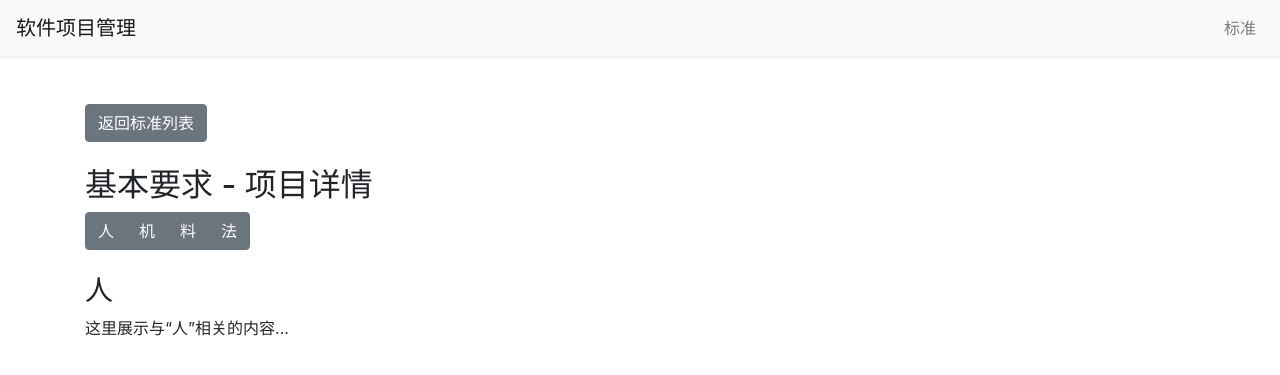
After one commit to SmallBbbb/2024-Software-Project-Management, a Django app: page /project/12/ in a window 1280 px wide. The commit adds this page. Shown: the top 375 px of the page. Run offline with Django 5.2, Linux system fonts and the light colour scheme; data comes from the database, SQL or seed files in the repository; both versions use the stored data as it was after the commit.

Commit message:
v0.1.0
Date: 2024.12.8
Details:
1.增加了每个项目具体的详情页面
2.修复了部分bug

```diff
--- a/Project/models.py
+++ b/Project/models.py
@@ -157,7 +157,7 @@ class Project(models.Model):
     Sample = models.CharField(max_length=200, null=False)
 
     # 设置 default 为一个已存在的标准实例
-    standard = models.ForeignKey(Standard, on_delete=models.CASCADE, related_name='projects', default=1)  # 假设 ID 为 1 的 Standard 是默认的
+    standard = models.ForeignKey(Standard, on_delete=models.CASCADE, related_name='projects')  # 假设 ID 为 1 的 Standard 是默认的
 
     def clean(self):
         try:
@@ -204,6 +204,9 @@ class TestStaff(models.Model):
     TestFile = models.CharField(max_length=100, null=False, unique=True)
     AuthCertification = models.CharField(max_length=100, null=False, unique=True)
 
+    project = models.ForeignKey('Project', on_delete=models.CASCADE, related_name='projects1')
+
+
     def clean(self):
         # 验证 Name 是否确实对应 User 模型中的 Name
         try:
@@ -225,7 +228,7 @@ class TestStaff(models.Model):
             raise ValidationError({'Project': 'Project does not exist.'})
 
     def __str__(self):
-        return self
+        return f"{self.Project} - {self.StandardName} ({self.StandardNumber})"
 
 '''
 设备模型(Equipment)
@@ -252,6 +255,9 @@ class Equipment(models.Model):
     Manufacturer = models.CharField(max_length=50, null=False)
     Photo = models.CharField(max_length=50, null=False)
     Detail = models.CharField(max_length=200, null=False)
+
+    project = models.ForeignKey('Project', on_delete=models.CASCADE, related_name='projects2')
+
 
     class Meta:
         # 保证以下三元组的唯一性
@@ -280,7 +286,7 @@ class Equipment(models.Model):
             raise ValidationError({'Project': 'Project does not exist.'})
 
     def __str__(self):
-        return self
+        return f"{self.Project} - {self.StandardName} ({self.StandardNumber})"
 
 '''
 规程表(Regulation)
@@ -302,6 +308,9 @@ class Regulation(models.Model):
     ClauseNumber = models.CharField(max_length=50, null=False)
     Regulation = models.CharField(max_length=100, null=False)
 
+    project = models.ForeignKey('Project', on_delete=models.CASCADE, related_name='projects3')
+
+
     def clean(self):
         try:
             Project.objects.get(
@@ -315,7 +324,7 @@ class Regulation(models.Model):
             raise ValidationError({'Project': 'Project does not exist.'})
 
     def __str__(self):
-        return self
+        return f"{self.Project} - {self.StandardName} ({self.StandardNumber})"
 '''
 比对测试模型(Comparison)
     ID	            INT	        比对测试在本表中的ID
@@ -339,6 +348,9 @@ class Comparison(models.Model):
     ClauseNumber = models.CharField(max_length=50, null=False)
     StartDate = models.DateTimeField()
     FinishedDate = models.DateTimeField(blank=True, null=True)
+
+    project = models.ForeignKey('Project', on_delete=models.CASCADE, related_name='projects4')
+
 
     def clean(self):
         if self.FinishedDate is None:
@@ -365,7 +377,7 @@ class Comparison(models.Model):
             raise ValidationError({'Project': 'Project does not exist.'})
 
     def __str__(self):
-        return self
+        return f"{self.Project} - {self.StandardName} ({self.StandardNumber})"
 '''
 样品模型(Sample)
     ID	            INT	        样品在本表中的ID
--- a/Project/urls.py
+++ b/Project/urls.py
@@ -9,6 +9,7 @@ urlpatterns = [
     path('admin_standard/', views.admin_standard, name='admin_standard'),
     path('upload_standard/', views.upload_standard, name='upload_standard'),
     path('standard/<int:standard_id>/projects/', views.standard_projects, name='standard_projects'),
+    path('project/<int:project_id>/', views.project_detail, name='project_detail'),
 
 
     # 可以添加更多的URL模式
--- a/Project/views.py
+++ b/Project/views.py
@@ -13,7 +13,7 @@ from django.shortcuts import render, redirect
 from django.http import HttpResponse
 from django.core.exceptions import ValidationError
 from django.shortcuts import render, get_object_or_404
-from .models import Standard, Project
+from .models import Standard, Project, TestStaff, Equipment, Sample, Regulation, Comparison
 
 
 def index_view(request):
@@ -115,42 +115,62 @@ def standard_projects(request, standard_id):
                 # 加载 Excel 文件
                 wb = load_workbook(uploaded_file)
                 sheet = wb.active
+                print(f"Excel file loaded successfully. Sheet name: {sheet.title}")
 
-                # 假设 Excel 中的数据从第二行开始，第一行是标题
                 for row in sheet.iter_rows(min_row=2, values_only=True):
-                    # 获取 Excel 行数据
+                    print(f"Row data: {row}")
+
+                    # 检查数据是否完整
+                    if None in row:
+                        print(f"Skipping row with empty value: {row}")
+                        continue
+
                     broad_category, category, name, standard_name, standard_number, clause_number = row
 
-                    # 验证数据是否完整（可根据需要调整）
-                    if not all([broad_category, category, name, standard_name, standard_number, clause_number]):
-                        continue  # 跳过不完整的行
+                    # 在这里通过 standard_id 获取 Standard 实例
+                    try:
+                        standard = Standard.objects.get(id=standard_id)
+                    except Standard.DoesNotExist:
+                        print(f"Standard with id {standard_id} does not exist. Skipping project creation.")
+                        continue
 
-                    # 在数据库中创建新项目（Project）
-                    Project.objects.create(
-                        BroadCategory=broad_category,
-                        Category=category,
-                        Project=name,
-                        StandardName=standard_name,
-                        StandardNumber=standard_number,
-                        ClauseNumber=clause_number,
-                        Staff='',
-                        Equipment='',
-                        Procedure='',
-                        Sample='',
-                    )
+                    try:
+                        # 在数据库中创建新项目，并将其与正确的 Standard 关联
+                        project = Project.objects.create(
+                            BroadCategory=broad_category,
+                            Category=category,
+                            Project=name,
+                            StandardName=standard_name,
+                            StandardNumber=standard_number,
+                            ClauseNumber=clause_number,
+                            standard=standard,  # 设置外键关联
+                        )
+                        print(f"Created new project: {project.Project}")
+
+                    except Exception as e:
+                        print(f"Error occurred while creating project {name}: {e}")
+                        # 记录错误并向用户展示错误消息
+                        messages.error(request, f"创建项目 {name} 时出错: {e}")
+                        continue  # 继续处理下一个项目
 
                 # 提示成功信息
                 messages.success(request, '文件上传成功，项目数据已导入。')
-                return redirect('standard_projects')  # 上传成功后跳转到标准页面
 
             except Exception as e:
-                error_message = f"文件处理出错: {e}"
+                print(f"Error occurred while processing the file: {e}")
+                # 记录文件处理错误
+                messages.error(request, f"文件处理出错: {e}")
 
-        # 获取所有项目数据
-    projects = Project.objects.all()
+    # 获取所有项目数据
+    projects = Project.objects.filter(standard=standard)
 
     # 渲染模板，传递标准、项目
     return render(request, 'standard_projects.html', {
         'standard': standard,
         'projects': projects,
     })
+
+
+def project_detail(request, project_id):
+    project = get_object_or_404(Project, id=project_id)
+    return render(request, 'project_detail.html', {'project': project})
--- /dev/null
+++ b/templates/project_detail.html
@@ -0,0 +1,90 @@
+<!DOCTYPE html>
+<html lang="en">
+<head>
+    <meta charset="UTF-8">
+    <title><!DOCTYPE html>
+<html lang="zh-CN">
+<head>
+    <meta charset="UTF-8">
+    <meta name="viewport" content="width=device-width, initial-scale=1.0">
+    <title>{{ project.Project }} - 项目详情</title>
+    <link href="https://cdn.jsdelivr.net/npm/bootstrap@4.6.2/dist/css/bootstrap.min.css" rel="stylesheet">
+</head>
+<body>
+
+<!-- 顶部导航栏 -->
+<nav class="navbar navbar-expand-lg navbar-light bg-light shadow-sm">
+    <a class="navbar-brand" href="{% url 'index_view' %}">软件项目管理</a>
+    <div class="collapse navbar-collapse" id="navbarNav">
+        <ul class="navbar-nav ml-auto">
+            <li class="nav-item">
+                <a class="nav-link" href="{% url 'admin_standard' %}">标准</a>
+            </li>
+        </ul>
+    </div>
+</nav>
+
+<!-- 页面内容 -->
+<div class="container my-5">
+    <!-- 返回按钮 -->
+    <a href="{% url 'admin_standard' %}" class="btn btn-secondary mb-4">返回标准列表</a>
+
+    <h2>{{ project.Project }} - 项目详情</h2>
+
+    <!-- 四个子页面按钮 -->
+    <div class="btn-group" role="group" aria-label="Basic example">
+        <button type="button" class="btn btn-secondary" onclick="showTab('person')">人</button>
+        <button type="button" class="btn btn-secondary" onclick="showTab('machine')">机</button>
+        <button type="button" class="btn btn-secondary" onclick="showTab('material')">料</button>
+        <button type="button" class="btn btn-secondary" onclick="showTab('method')">法</button>
+    </div>
+
+    <!-- 子页面内容 -->
+    <div id="person" class="mt-4 tab-content" style="display:none;">
+        <h3>人</h3>
+        <p>这里展示与“人”相关的内容...</p>
+    </div>
+    <div id="machine" class="mt-4 tab-content" style="display:none;">
+        <h3>机</h3>
+        <p>这里展示与“机”相关的内容...</p>
+    </div>
+    <div id="material" class="mt-4 tab-content" style="display:none;">
+        <h3>料</h3>
+        <p>这里展示与“料”相关的内容...</p>
+    </div>
+    <div id="method" class="mt-4 tab-content" style="display:none;">
+        <h3>法</h3>
+        <p>这里展示与“法”相关的内容...</p>
+    </div>
+</div>
+
+<!-- 引入 JS 脚本 -->
+<script src="https://code.jquery.com/jquery-3.6.0.min.js"></script>
+<script src="https://cdn.jsdelivr.net/npm/bootstrap@4.6.2/dist/js/bootstrap.bundle.min.js"></script>
+
+<script>
+    // 初始时显示“人”部分
+    document.getElementById('person').style.display = 'block';
+
+    // 切换显示的Tab
+    function showTab(tabName) {
+        // 隐藏所有Tab内容
+        var tabs = document.querySelectorAll('.tab-content');
+        tabs.forEach(function(tab) {
+            tab.style.display = 'none';
+        });
+
+        // 显示选中的Tab
+        var selectedTab = document.getElementById(tabName);
+        selectedTab.style.display = 'block';
+    }
+</script>
+
+</body>
+</html>
+</title>
+</head>
+<body>
+
+</body>
+</html>
```
Also changed, not shown: templates/standard_projects.html (+6 -1 lines), Project/migrations/0005_comparison_project_equipment_project_and_more.py (added), db.sqlite3.
